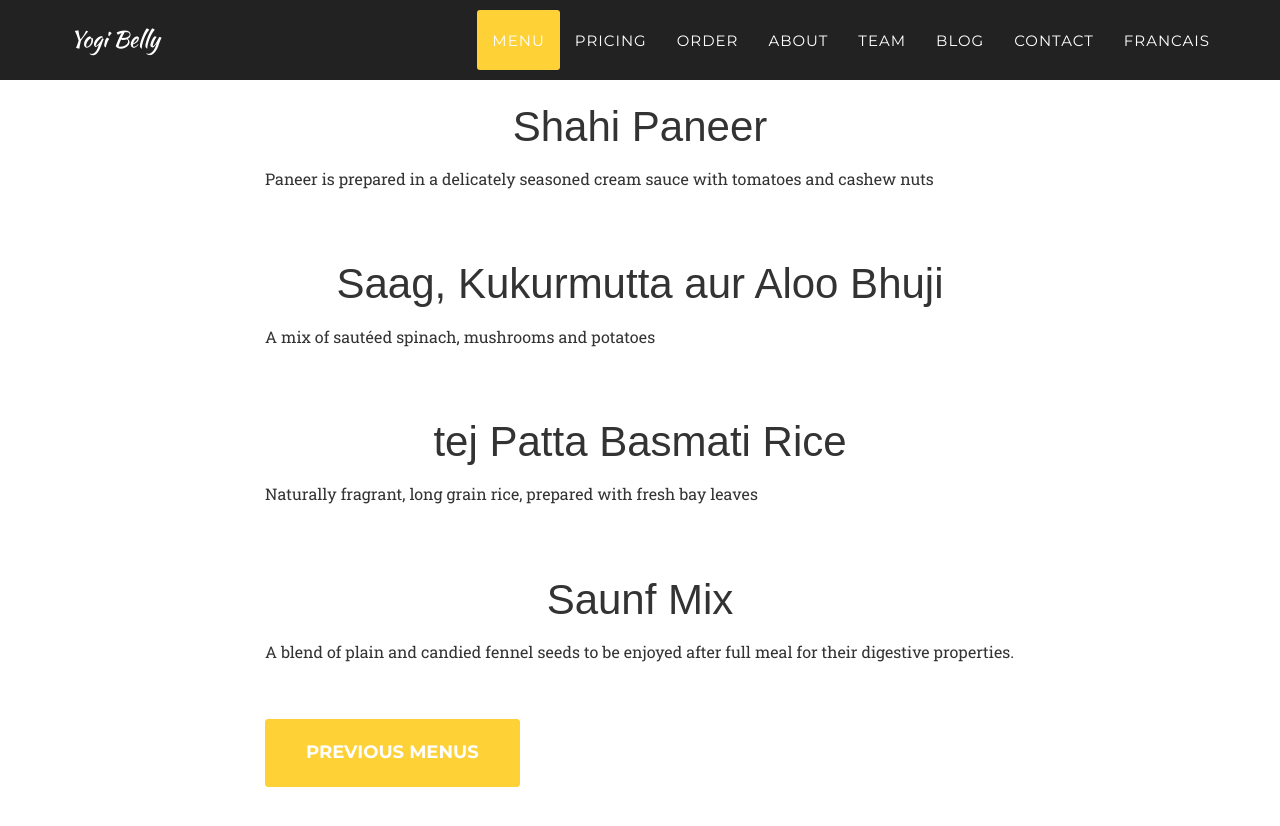
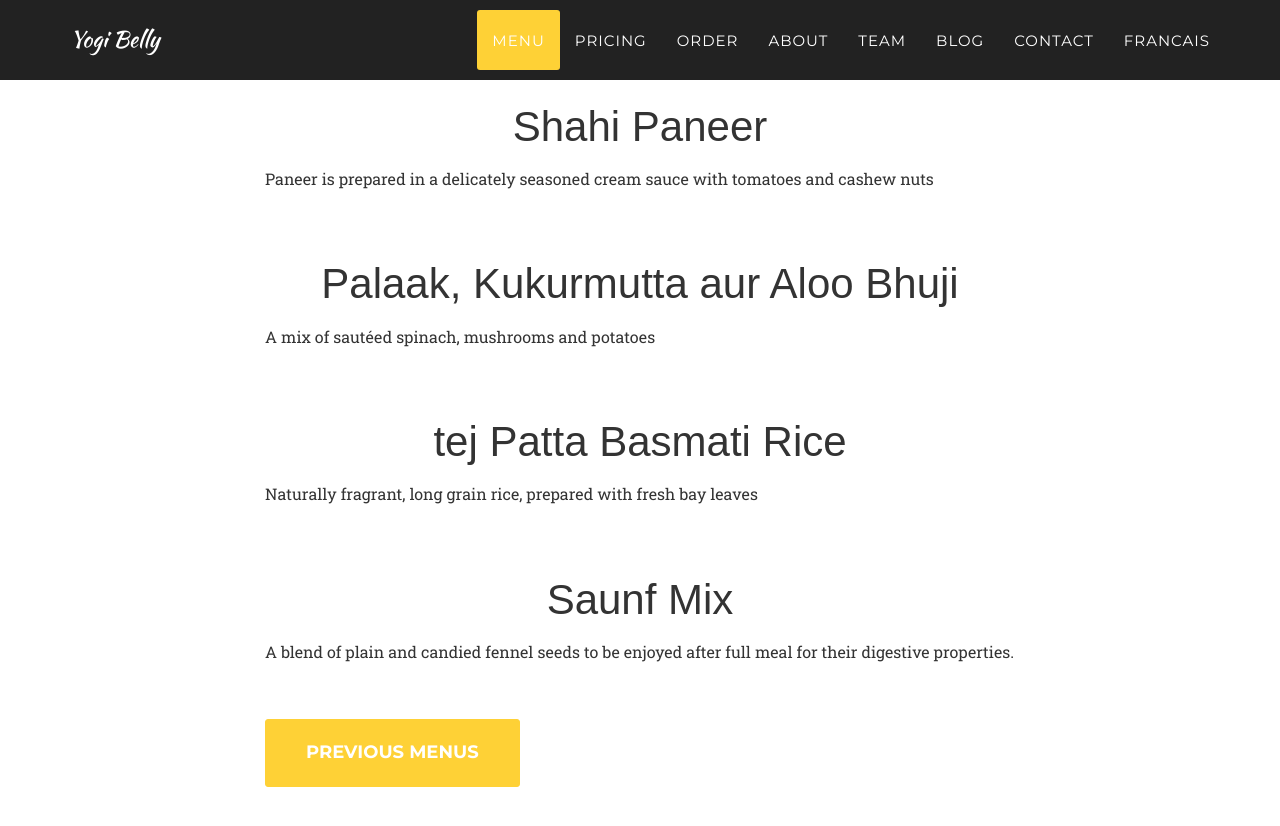
Before and after one commit to yogibelly/yogibelly.github.io, a Jekyll site: the page built from index.html, in a window 1280 px wide and 900 px high, scrolled down 3537 px. Shown: the top 826 px of the window. Built offline with Jekyll 4.4.1, drawn with Linux system fonts in a browser that asks for light colours; some web fonts are replaced.

Commit message:
fixed saag to palak

```diff
--- a/_includes/menu.html
+++ b/_includes/menu.html
@@ -19,7 +19,7 @@
                 <p class="text-white">Paneer is prepared in a delicately seasoned cream sauce with tomatoes and cashew nuts</p>
 
                 <br><br>
-                <h3 class="service-heading text-center text-white">Saag, Kukurmutta aur Aloo Bhuji</h3>
+                <h3 class="service-heading text-center text-white">Palaak, Kukurmutta aur Aloo Bhuji</h3>
                 <!-- <h4 class="service-heading text-center text-white">Black chickpeas cooked with coriander, pomegranate seeds, mint and ginger</h4> -->
 
                 <p class="text-white">A mix of saut&eacute;ed spinach, mushrooms and potatoes</p>
--- a/_posts/2016-01-09-project-3.markdown
+++ b/_posts/2016-01-09-project-3.markdown
@@ -1,5 +1,5 @@
 ---
-title: Palak
+title: Palaak
 subtitle:
 layout: default
 modal-id: 2
```
